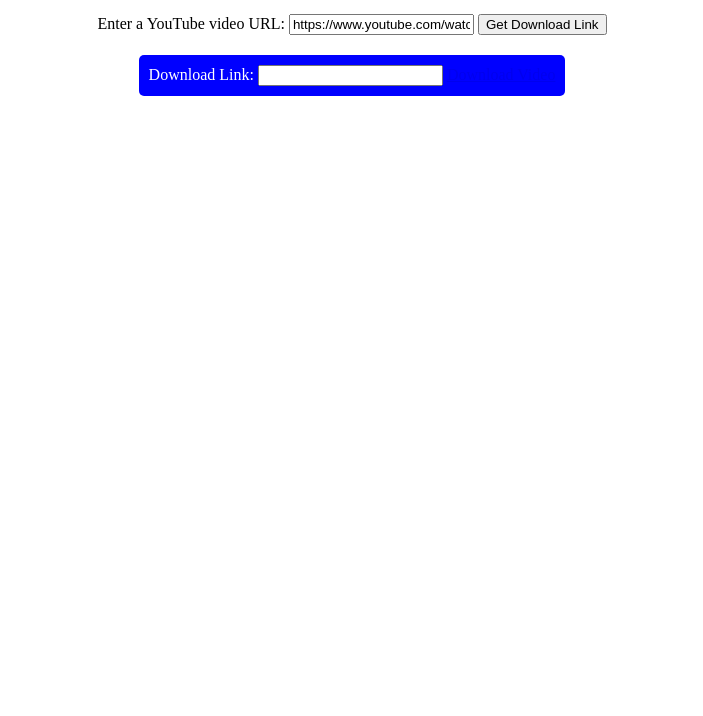
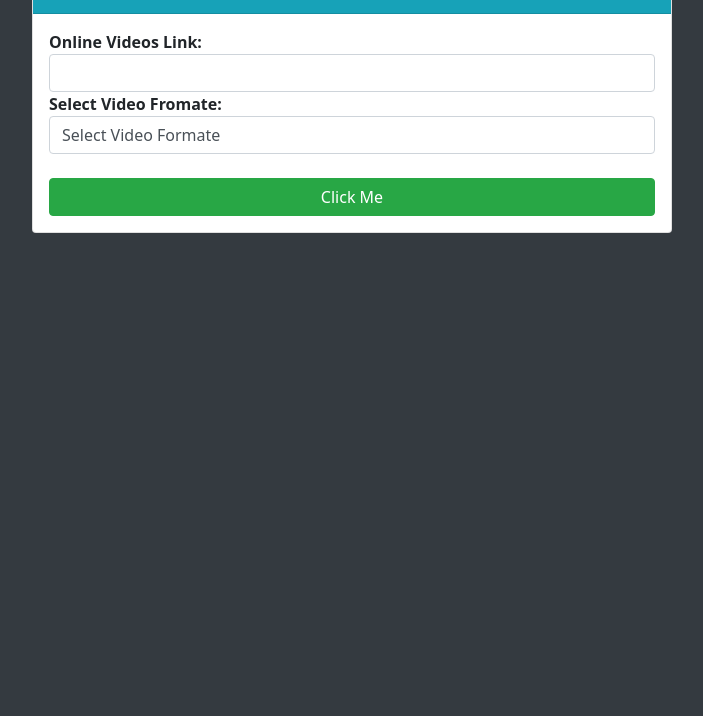
Before and after one commit to trietpko2002/trietpko2002.github, a plain HTML site: page getlinkyt.html in a window 1280 px wide. Shown: the part 84-800 px from the top of the page, without its empty margins (288-991 px from the left). Drawn offline with nearby package versions, Linux system fonts and the light colour scheme.

Commit message:
Update getlinkyt.html

```diff
--- a/getlinkyt.html
+++ b/getlinkyt.html
@@ -1,56 +1,66 @@
+<!DOCTYPE html>
 <html>
 <head>
-<style>
-  .container {
-    display: flex;
-    flex-direction: column;
-    align-items: center;
-  }
-
-  .video {
-    margin: 10px;
-  }
-
-  .link {
-    margin: 10px;
-    text-decoration: none;
-    color: white;
-    background-color: blue;
-    padding: 10px;
-    border-radius: 5px;
-  }
-</style>
-<script src="https://unpkg.com/youtube-dl"></script>
-<script>
-  function getDownloadLink() {
-    // Get the video URL from the input field
-    var videoUrl = document.getElementById("videoUrl").value;
-
-    // Use youtube-dl to get the download link
-    youtubeDl.getInfo(videoUrl, function(err, info) {
-      if (err) {
-        alert(err.message);
-      } else {
-        // Display the download link in the output field
-        document.getElementById("downloadLink").value = info.url;
-      }
-    });
+  <title>Youtube Videos Download Script code - nicesnippets.com</title>
+  <link rel="stylesheet" type="text/css" href="https://cdnjs.cloudflare.com/ajax/libs/twitter-bootstrap/5.0.0-alpha1/css/bootstrap.min.css">
+  <script type="text/javascript" src="https://cdnjs.cloudflare.com/ajax/libs/jquery/3.5.1/jquery.min.js"></script>
+  <script type="text/javascript" src="https://cdnjs.cloudflare.com/ajax/libs/twitter-bootstrap/5.0.0-alpha1/js/bootstrap.min.js"></script>
+</head>
+<body class="bg-dark">
+  <div class="col-md-6 offset-md-3 mt-5">
+    <div class="card">
+      <div class="card-header bg-info">
+        <h5>Youtube Videos Download Any Online Videos - nicesnippets.com</h5>
+      </div>
+      <div class="card-body">
+        <div class="row">
+          <div class="col-md-12">
+            <div class="form-group">
+              <label class="text-weight"><b>Online Videos Link:</b></label>
+              <input type="txt" name="link" class="form-control link" required>
+            </div>
+          </div>
+        </div>
+        <form class="form-download">
+          <div class="row">
+            <div class="col-md-12">
+              <div class="form-group">
+                <label class="text-weight"><b>Select Video Fromate:</b></label>
+                <select class="form-control formte" required>
+                  <option selected disabled>Select Video Formate</option>
+                  <option value="mp3">Mp3</option>
+                  <option value="mp4a">144 Mp4</option>
+                  <option value="360">360 Mp4</option>
+                  <option value="480">480 Mp4</option>
+                  <option value="720">720 Mp4</option>
+                  <option value="1080">1080 Mp4</option>
+                  <option value="4k">4k Mp4</option>
+                  <option value="8k">8k Mp4</option>
+                </select>
+              </div>
+            </div>
+          </div>
+          <div class="row">
+            <div class="col-md-12">
+              <div class="form-group mt-4 download-video">
+                <button class="btn btn-success btn-block click-btn-down" type="submit">Click Me</button>
+              </div>
+            </div>
+          </div>
+        </form>
+      </div>
+    </div>
+  </div>
+</body>
+<script type="text/javascript">
+  $(".click-btn-down").click(function(){
+      var link = $(".link").val();
+    var fromate = $(".formte").children("option:selected").val();
+    var src =""+link+"="+fromate+"";
+    downloadVideo(link,fromate);
+  });
+  function downloadVideo(link,fromate) {
+      $('.download-video').html('<iframe style="width:100%;height:60px;border:0;overflow:hidden;" scrolling="no" src="https://loader.to/api/button/?url='+link+'&f='+fromate+'"></iframe>');
   }
 </script>
-</head>
-<body>
-<div class="container">
-  <h1>HTML CSS Get YouTube Download Link</h1>
-  <div class="video">
-    <label for="videoUrl">Enter a YouTube video URL:</label>
-    <input type="text" id="videoUrl" value="https://www.youtube.com/watch?v=2WUijLhJaoY">
-    <button onclick="getDownloadLink()">Get Download Link</button>
-  </div>
-  <div class="link">
-    <label for="downloadLink">Download Link:</label>
-    <input type="text" id="downloadLink" readonly>
-    <a id="downloadButton" href="#" download>Download Video</a>
-  </div>
-</div>
-</body>
 </html>
```
